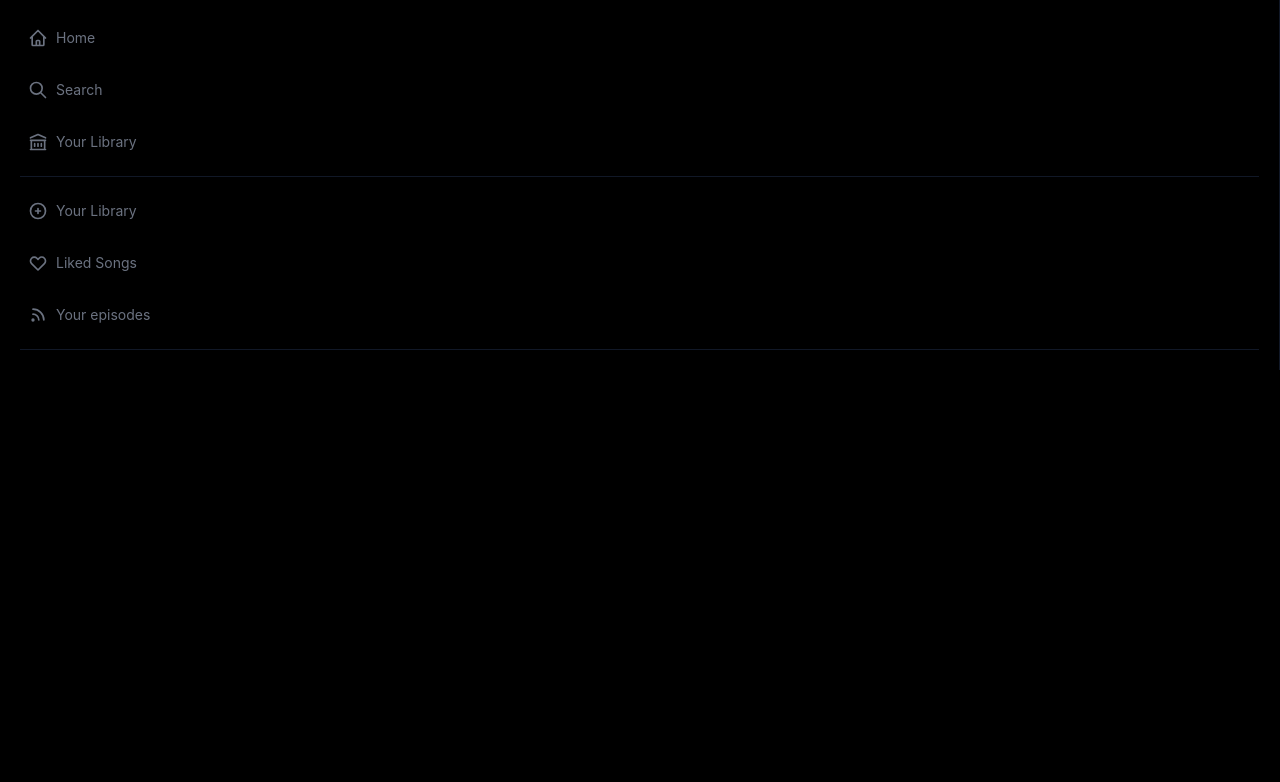
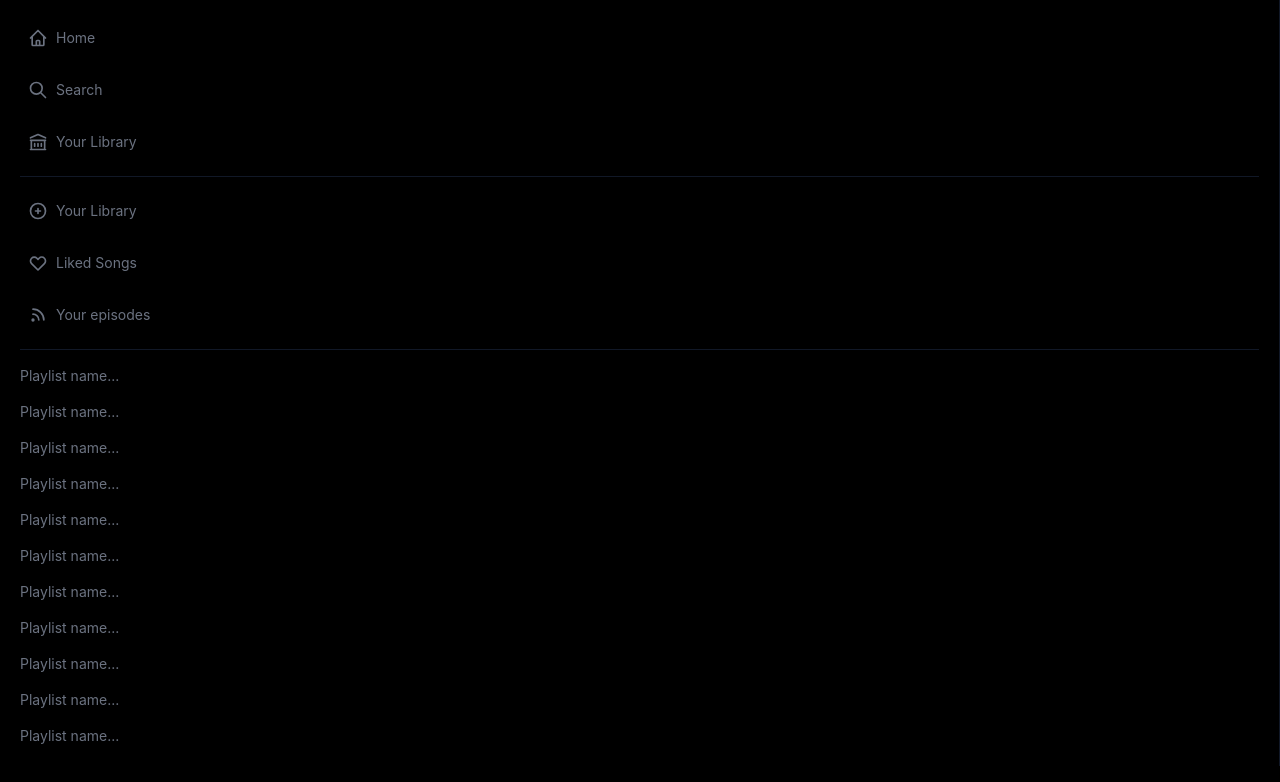
Before and after one commit to Mogakamo/spotify-s-clone, a Next.js app: page / in a window 1280 px wide. Shown: the top 782 px of the page. Built offline with nearby package versions, Linux system fonts and the light colour scheme.

Commit message:
sidebar is atleast

```diff
--- a/components/Sidebar.js
+++ b/components/Sidebar.js
@@ -42,6 +42,17 @@ function Sidebar() {
         <hr className="border-t-{0.1px} border-gray-900" />
 
         {/* Playlists */}
+        <p className="cursor-pointer hover:text-white">Playlist name...</p>
+        <p className="cursor-pointer hover:text-white">Playlist name...</p>
+        <p className="cursor-pointer hover:text-white">Playlist name...</p>
+        <p className="cursor-pointer hover:text-white">Playlist name...</p>
+        <p className="cursor-pointer hover:text-white">Playlist name...</p>
+        <p className="cursor-pointer hover:text-white">Playlist name...</p>
+        <p className="cursor-pointer hover:text-white">Playlist name...</p>
+        <p className="cursor-pointer hover:text-white">Playlist name...</p>
+        <p className="cursor-pointer hover:text-white">Playlist name...</p>
+        <p className="cursor-pointer hover:text-white">Playlist name...</p>
+        <p className="cursor-pointer hover:text-white">Playlist name...</p>
       </div>
     </div>
   );
```
